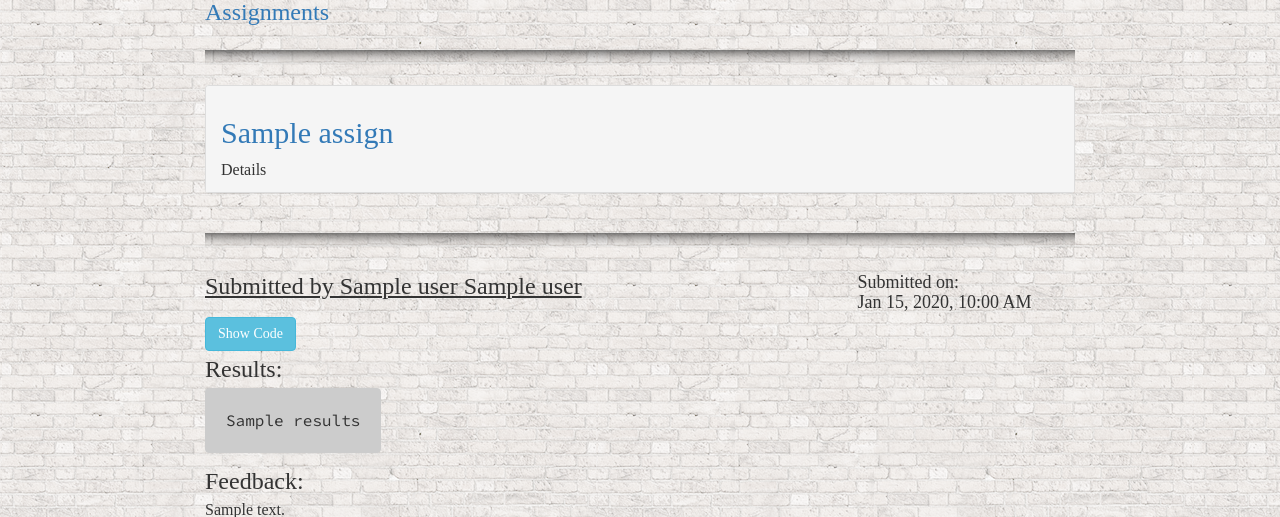
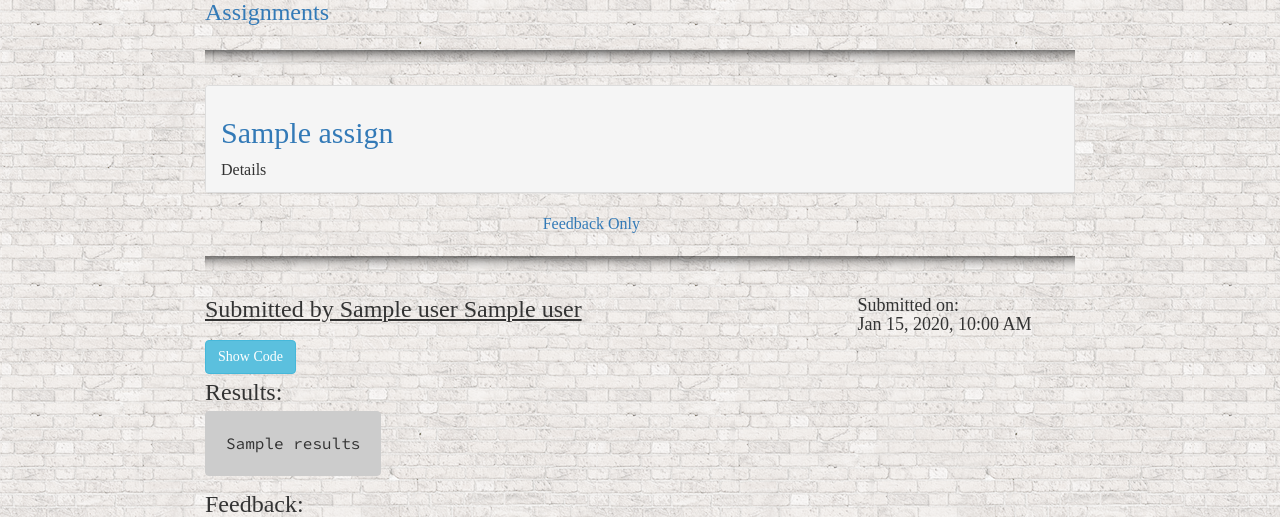
Before and after one commit to gabelwright/Java-Grader, a Flask app: template templates/assignResults.html in a window 1280 px wide. Shown: the part 126-643 px from the top of the page. Run offline with Flask 2, Linux system fonts and the light colour scheme; the template is opened without the code that fills it: most values are stand-ins (such as "Sample title", 1, 10 or a date in 2020); some libraries are stand-ins or nearby versions; some web fonts are replaced.

Commit message:
feat: Adds a Feedback only view
Instructors can view only feedback of assignments to facilitate
recording grades easier.

```diff
--- a/__init__.py
+++ b/__init__.py
@@ -275,6 +275,20 @@ def postFeedback(user, post_id):
         return notes
     else:
         print('no post')
+
+
+@app.route('/assignment/results/feedback/<int:assign_id>')
+@admin_only
+def viewFeedback(user, assign_id):
+    assign = session.query(Assignment).filter(
+        Assignment.id == assign_id).first()
+    posts = session.query(Post).join(Post.user).filter(
+        Post.assignment_id == assign_id).order_by(
+        User.l_name, Post.created.desc())
+    return render_template('feedback.html',
+                           user=user,
+                           posts=posts,
+                           assign=assign)
 
 
 @app.route('/assignment/results')
--- a/templates/assignResults.html
+++ b/templates/assignResults.html
@@ -11,10 +11,12 @@
 	</div>
 
 	{% if user.admin and sort_id == 0 %}
-		<a href="{{ url_for('assignResults', assign_id=assign.id, sort_id=1) }}">Sort by Date</a>
+		<a class="half" href="{{ url_for('assignResults', assign_id=assign.id, sort_id=1) }}">Sort by Date</a>
 	{% elif user.admin and sort_id == 1 %}
-		<a href="{{ url_for('assignResults', assign_id=assign.id, sort_id=0) }}">Sort by Student</a>
+		<a class="half" href="{{ url_for('assignResults', assign_id=assign.id, sort_id=0) }}">Sort by Student</a>
 	{% endif %}
+
+	<a class="half text-right" href="{{ url_for('viewFeedback', assign_id=assign.id) }}">Feedback Only</a>
 
 	{% if posts %}
 
```
Also changed, not shown: templates/feedback.html (added, +15 -0 lines), templates/base.html (indentation only).
